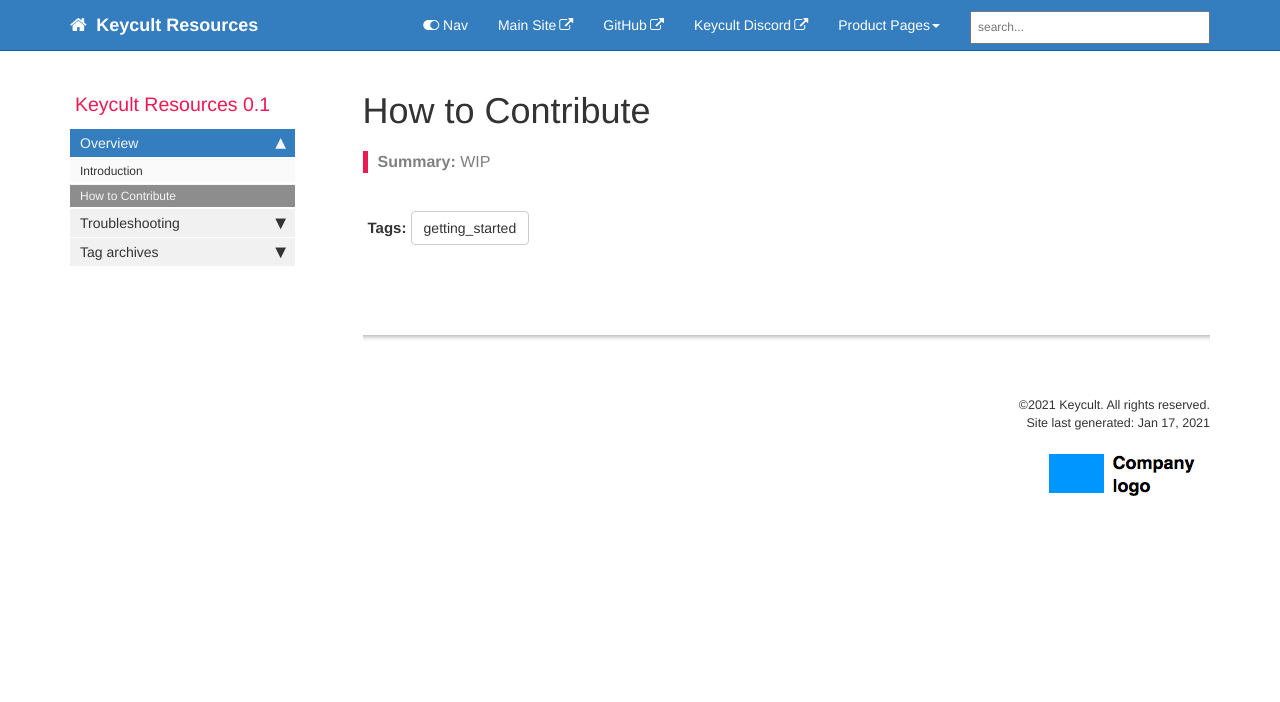
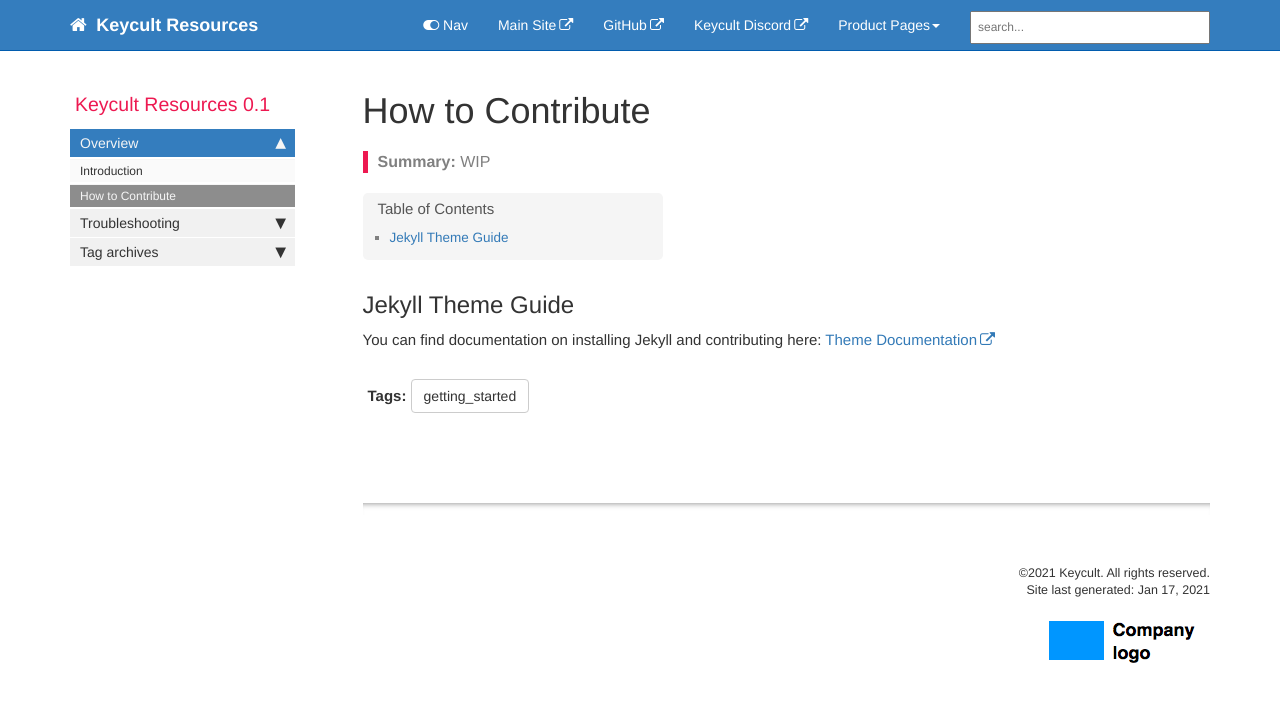
Before and after one commit to keycult/keycult-resources, a Jekyll site: the page built from pages/mydoc/overview_how_to_contribute.md, in a window 1280 px wide. Shown: the top 702 px of the page. Built offline with Jekyll 4.4.1, drawn with Linux system fonts in a browser that asks for light colours; comment, search, counter and statistics services are not loaded.

Commit message:
Adding the link to theme documentation

```diff
--- a/pages/mydoc/overview_how_to_contribute.md
+++ b/pages/mydoc/overview_how_to_contribute.md
@@ -6,3 +6,7 @@
 permalink: overview_how_to_contribute.html
 summary: WIP
 ---
+
+## Jekyll Theme Guide
+
+You can find documentation on installing Jekyll and contributing here: [Theme Documentation](https://idratherbewriting.com/documentation-theme-jekyll/index.html)
```
Also changed, not shown: 2 other files.
